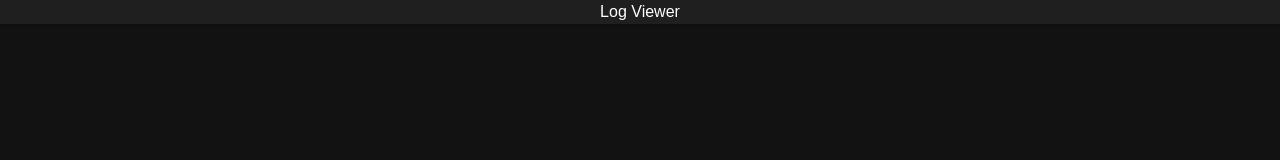
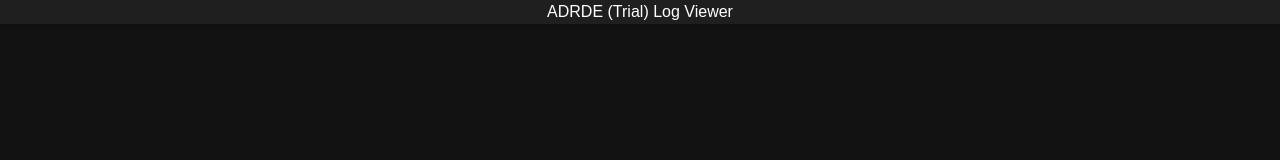
Before and after one commit to Debesh-Acharya/ADRDE_Project, a React (Vite) app in the folder LogViewer/: page / in a window 1280 px wide. Shown: the top 160 px of the page. Built offline with nearby package versions, Linux system fonts and the light colour scheme.

Commit message:
patched-name

```diff
--- a/LogViewer/index.html
+++ b/LogViewer/index.html
@@ -4,7 +4,7 @@
   <meta charset="UTF-8" />
   <link rel="icon" type="image/svg+xml" href="/graph.svg" />
   <meta name="viewport" content="width=device-width, initial-scale=1.0" />
-  <title>Log Viewer</title>
+  <title>ADRDE (Trial) Log Viewer</title>
   <style>
     body {
       background-color: black;
--- a/LogViewer/src/MyPlot.jsx
+++ b/LogViewer/src/MyPlot.jsx
@@ -1,12 +1,5 @@
 import React, { useState, useRef,useEffect } from 'react';
 import Plot from 'react-plotly.js';
-// import {
-//   parseCSV as parseCSVUtil,
-//   parseXLS as parseXLSUtil,
-//   parseJSON as parseJSONUtil,
-//   parseYAML as parseYAMLUtil,
-//   parseTXT as parseTXTUtil
-// } from './utils/fileParserUtils';
 import { getRandomColor } from './utils/plottingUtils';
 import { CSSTransition } from 'react-transition-group';
 import ThreeJSScene from './ThreeJSScene';
@@ -36,31 +29,6 @@ const MyPlot = ({ onParsedData }) => {
     const file = e.target.files[0];
     const extension = file.name.split('.').pop().toLowerCase();
     workerRef.current.postMessage({file,fileType:extension});
-
-    // switch (extension) {
-    //   case 'csv':
-    //   case 'tsv':
-    //     parseCSVUtil(file, handleParsedData);
-    //     break;
-    //   case 'xls':
-    //   case 'xlsx':
-    //     import('xlsx').then((XLSX) => {
-    //       parseXLSUtil(file, XLSX, handleParsedData);
-    //     });
-    //     break;
-    //   case 'json':
-    //     parseJSONUtil(file, handleParsedData);
-    //     break;
-    //   case 'yml':
-    //   case 'yaml':
-    //     parseYAMLUtil(file, handleParsedData);
-    //     break;
-    //   case 'txt':
-    //     parseTXTUtil(file, handleParsedData);
-    //     break;
-    //   default:
-    //     console.error('Unsupported file format');
-    // }
   };
 
   const handleParsedData = (results) => {
@@ -101,7 +69,7 @@ const MyPlot = ({ onParsedData }) => {
   return (
     <div className="flex flex-col items-start w-full h-full relative">
       <header className="w-full p-4 bg-gray-800 text-white">
-        <h1 className="text-2xl">Log Viewer</h1>
+        <h1 className="text-2xl">ADRDE (Trial) Log Viewer</h1>
       </header>
       <CSSTransition
         nodeRef={nodeRef}
```
